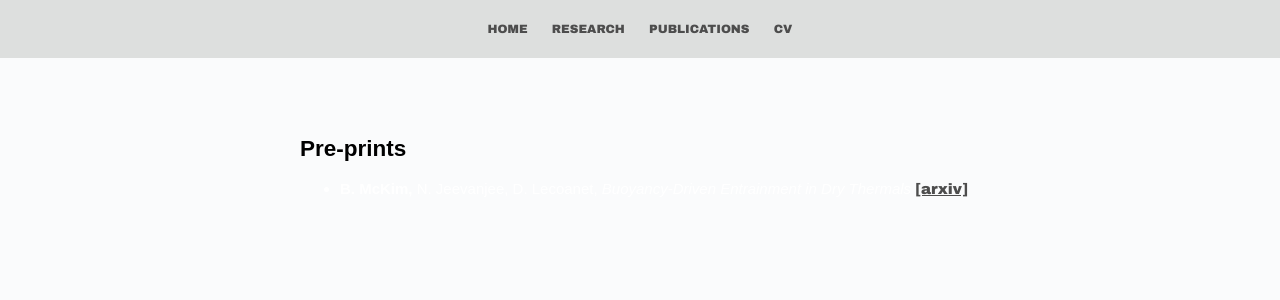
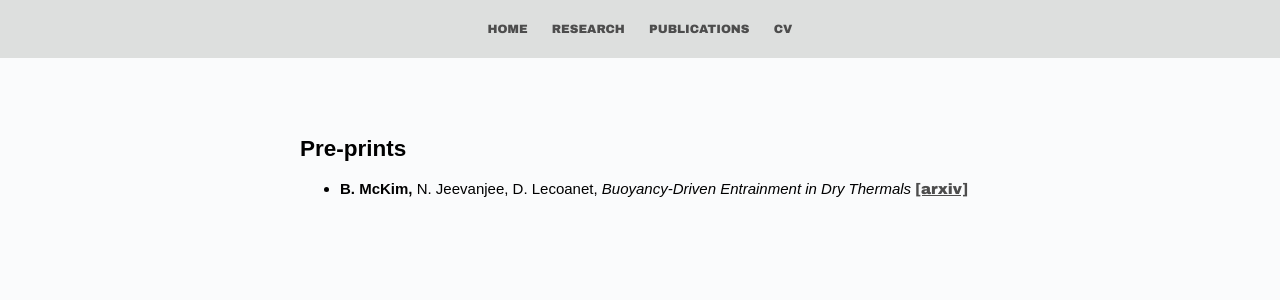
Before and after one commit to mckimb/mckimb.github.io, a Jekyll site: the page built from papers/index.html, in a window 1280 px wide. Shown: the top 300 px of the page. Built offline with Jekyll 4.4.1, drawn with Linux system fonts in a browser that asks for light colours.

Commit message:
Update main.css

```diff
--- a/css/main.css
+++ b/css/main.css
@@ -37,11 +37,15 @@ body a:hover {
 }
 
 .blurb UL {
-    color: white;
+    font-family: Arial, Helvetica, sans-serif;
+    font-size: 15px;
+    background-color: #fafbfc;
 }
 
 .blurb li {
-    color: white;
+    font-family: Arial, Helvetica, sans-serif;
+    font-size: 15px;
+    background-color: #fafbfc;
 }
 
 .blurb a {
```
